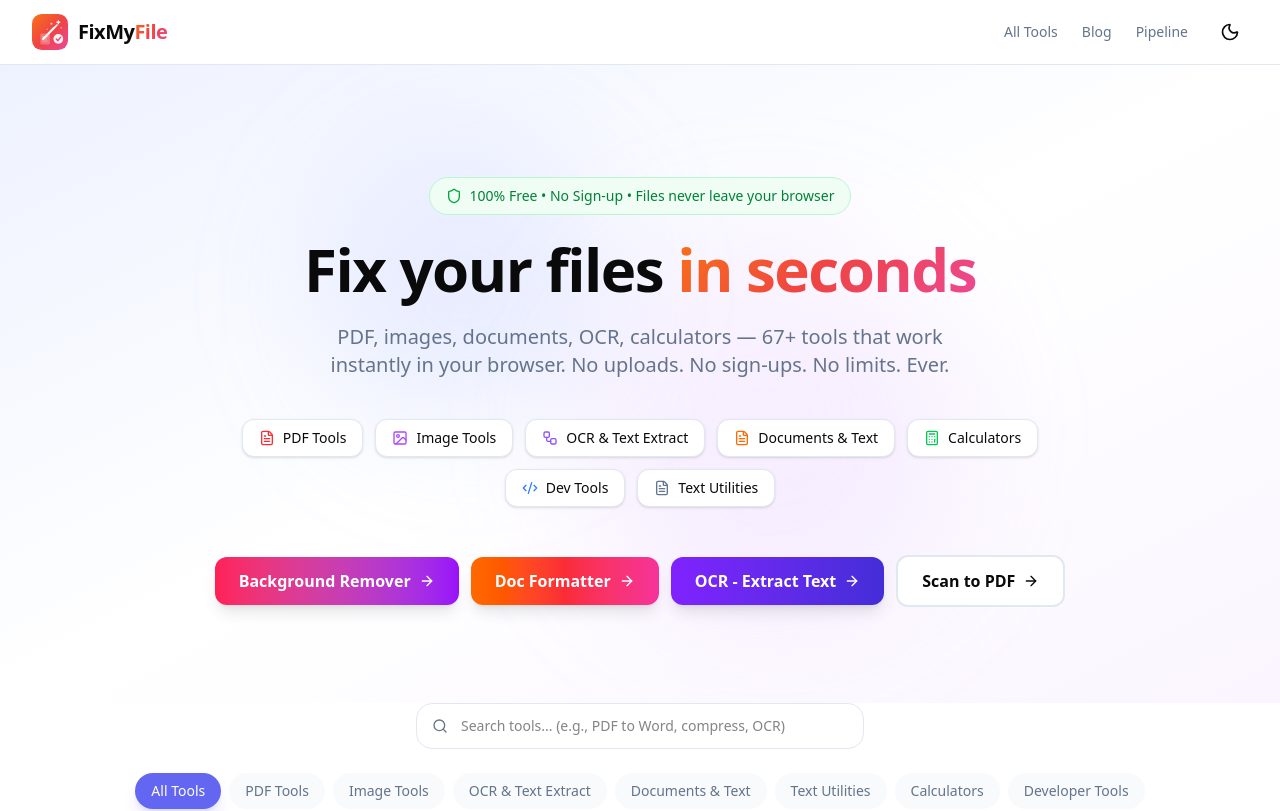
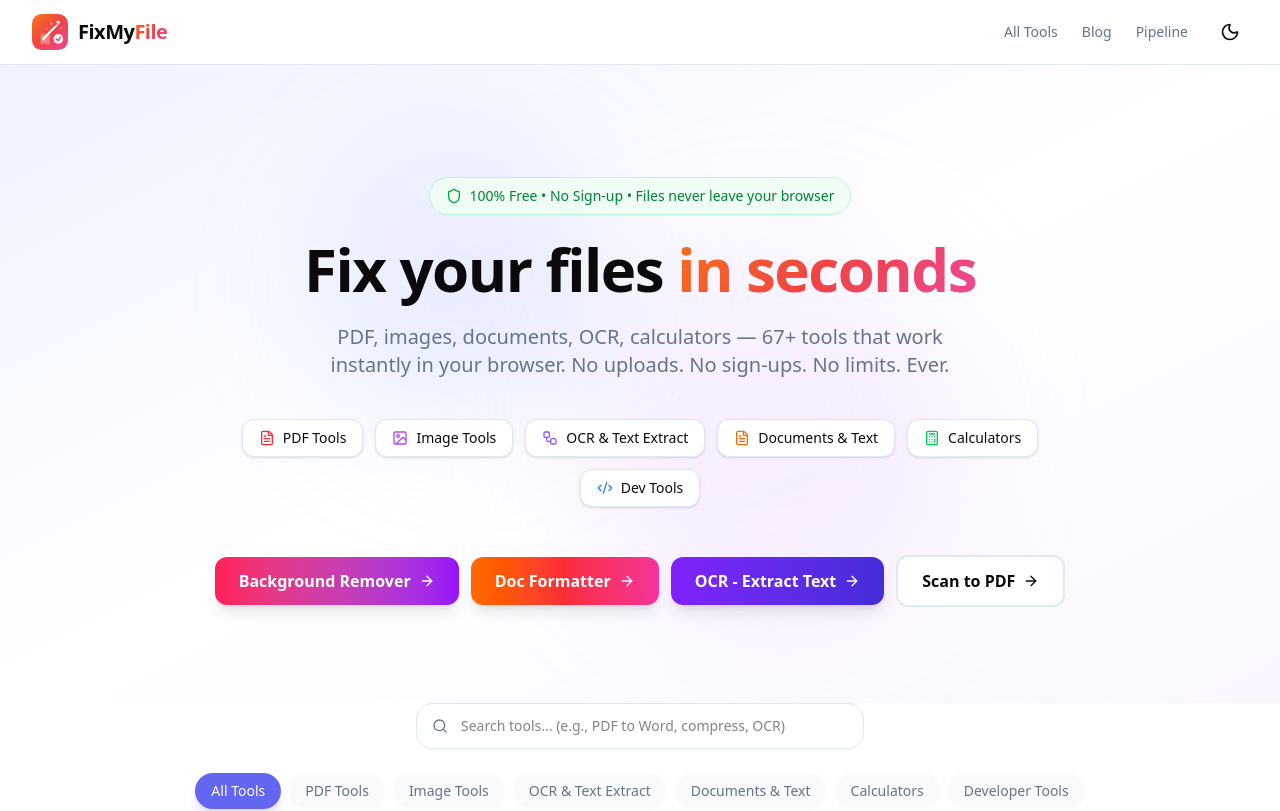
Before and after one commit to abinas94/fixmyfile, a Next.js app: page / in a window 1280 px wide. Shown: the top 811 px of the page. Built offline with nearby package versions, Linux system fonts and the light colour scheme.

Commit message:
Move text utility tools into Developer Tools category, remove Text Utilities section

```diff
--- a/src/app/page.tsx
+++ b/src/app/page.tsx
@@ -74,10 +74,6 @@ export default function Home() {
               <button onClick={() => { setActiveCategory("dev-tools"); document.getElementById("tools-grid")?.scrollIntoView({ behavior: "smooth" }); }} className="flex items-center gap-1.5 sm:gap-2 px-2.5 sm:px-4 py-1.5 sm:py-2 rounded-lg sm:rounded-xl bg-[var(--card)] border border-[var(--border)] shadow-sm hover:border-[var(--primary)] hover:scale-105 transition-all cursor-pointer">
                 <Code2 className="w-3 h-3 sm:w-4 sm:h-4 text-blue-500" />
                 <span className="text-xs sm:text-sm font-medium">Dev Tools</span>
-              </button>
-              <button onClick={() => { setActiveCategory("text-utilities"); document.getElementById("tools-grid")?.scrollIntoView({ behavior: "smooth" }); }} className="flex items-center gap-1.5 sm:gap-2 px-2.5 sm:px-4 py-1.5 sm:py-2 rounded-lg sm:rounded-xl bg-[var(--card)] border border-[var(--border)] shadow-sm hover:border-[var(--primary)] hover:scale-105 transition-all cursor-pointer">
-                <FileText className="w-3 h-3 sm:w-4 sm:h-4 text-slate-500" />
-                <span className="text-xs sm:text-sm font-medium">Text Utilities</span>
               </button>
             </div>
 
--- a/src/lib/tools-config.ts
+++ b/src/lib/tools-config.ts
@@ -583,7 +583,7 @@ export const tools: ToolConfig[] = [
   },
 
   // ============================================================
-  // TEXT UTILITIES
+  // TEXT UTILITIES (under dev-tools category)
   // ============================================================
   {
     id: "character-map",
@@ -592,7 +592,7 @@ export const tools: ToolConfig[] = [
     icon: "Type",
     color: "from-indigo-500 to-blue-600",
     href: "/tools/character-map",
-    category: "text-utilities",
+    category: "dev-tools",
   },
   {
     id: "lorem-ipsum",
@@ -601,7 +601,7 @@ export const tools: ToolConfig[] = [
     icon: "FileText",
     color: "from-gray-500 to-slate-700",
     href: "/tools/lorem-ipsum",
-    category: "text-utilities",
+    category: "dev-tools",
   },
   {
     id: "text-diff",
@@ -610,7 +610,7 @@ export const tools: ToolConfig[] = [
     icon: "GitCompare",
     color: "from-emerald-500 to-green-700",
     href: "/tools/text-diff",
-    category: "text-utilities",
+    category: "dev-tools",
   },
   {
     id: "line-sorter",
@@ -619,7 +619,7 @@ export const tools: ToolConfig[] = [
     icon: "ArrowUpDown",
     color: "from-sky-500 to-blue-600",
     href: "/tools/line-sorter",
-    category: "text-utilities",
+    category: "dev-tools",
   },
   {
     id: "text-reverser",
@@ -628,7 +628,7 @@ export const tools: ToolConfig[] = [
     icon: "Undo2",
     color: "from-orange-500 to-red-500",
     href: "/tools/text-reverser",
-    category: "text-utilities",
+    category: "dev-tools",
   },
   {
     id: "color-palette",
@@ -637,7 +637,7 @@ export const tools: ToolConfig[] = [
     icon: "Palette",
     color: "from-rose-400 to-purple-600",
     href: "/tools/color-palette",
-    category: "text-utilities",
+    category: "dev-tools",
   },
 ];
 
@@ -647,7 +647,6 @@ export const categories = [
   { id: "image", name: "Image Tools" },
   { id: "ocr", name: "OCR & Text Extract" },
   { id: "documents", name: "Documents & Text" },
-  { id: "text-utilities", name: "Text Utilities" },
   { id: "calculators", name: "Calculators" },
   { id: "dev-tools", name: "Developer Tools" },
 ];
```
